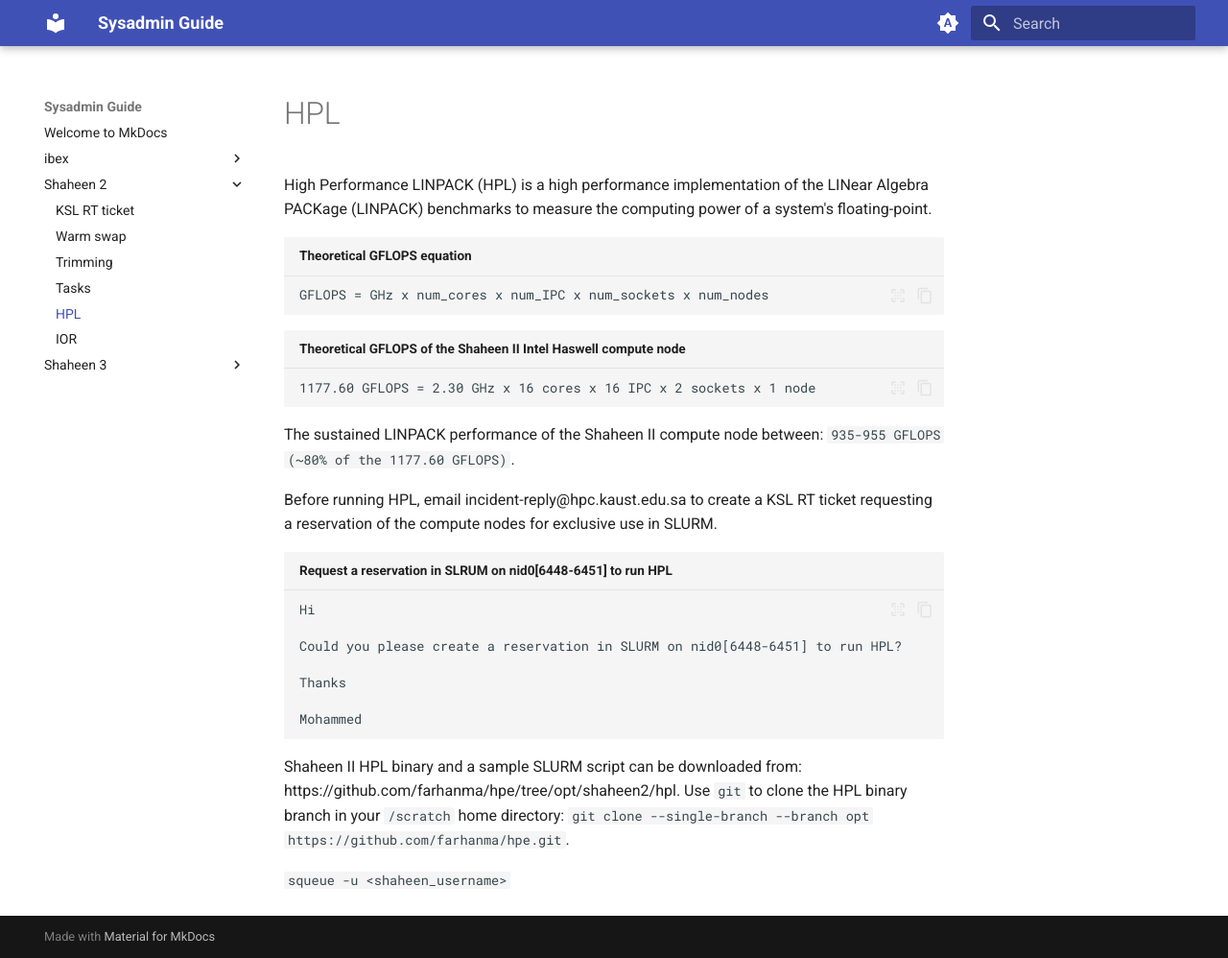
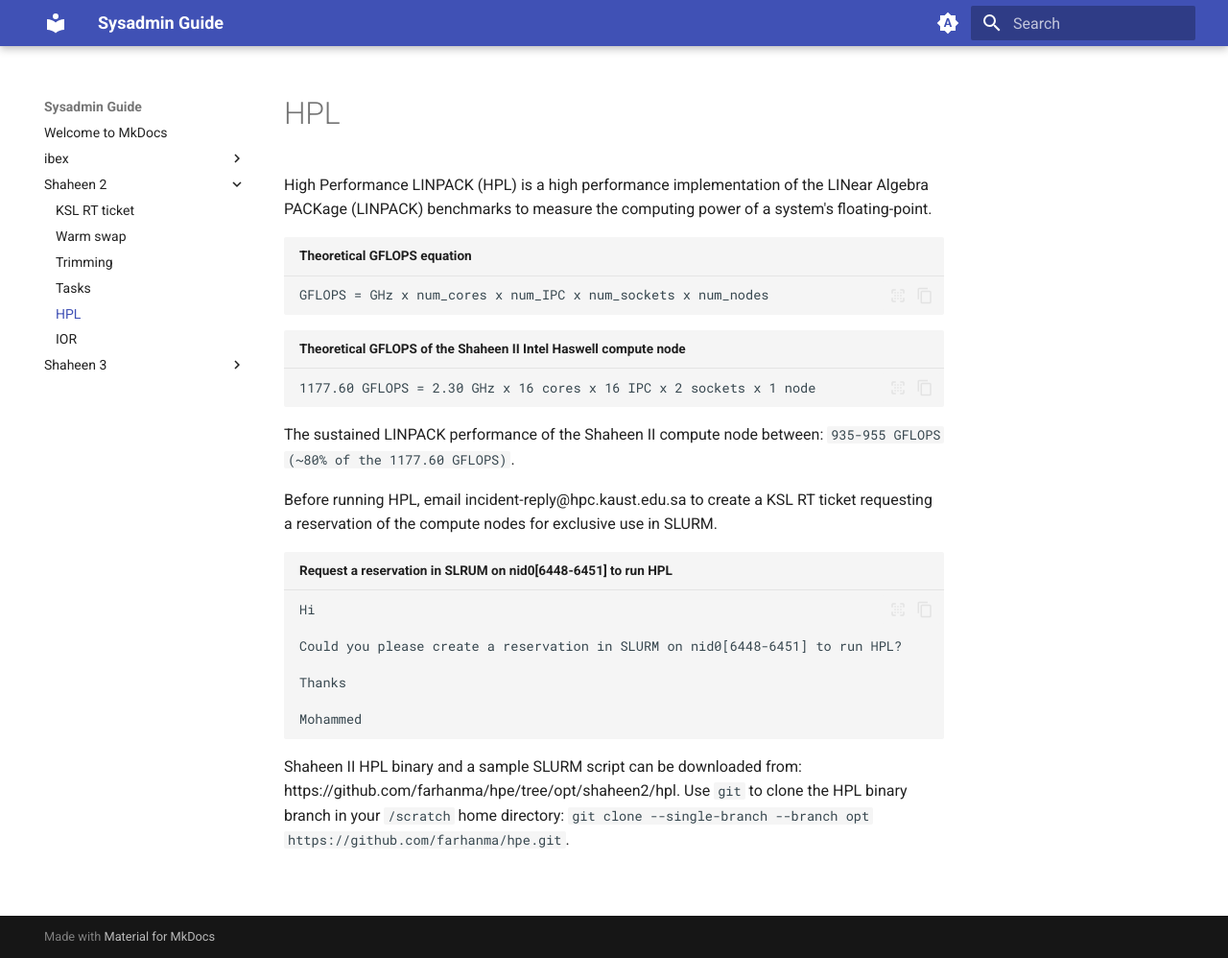
Before and after one commit to farhanma/hpe, an MkDocs documentation site: the page built from docs/shaheen2/hpl.md, in a window 1280 px wide and 998 px high. Shown: the whole window at 96% size. Built offline with MkDocs 1.6.1 and Material for MkDocs 9.7.7, drawn with Linux system fonts in a browser that asks for light colours.

Commit message:
small change

```diff
--- a/docs/shaheen2/hpl.md
+++ b/docs/shaheen2/hpl.md
@@ -34,5 +34,3 @@ Shaheen II HPL binary and a sample SLURM script can be downloaded from:
 https://github.com/farhanma/hpe/tree/opt/shaheen2/hpl. Use `git` to clone the
 HPL binary branch in your `/scratch` home directory:
 `git clone --single-branch --branch opt https://github.com/farhanma/hpe.git`.
-
-`squeue -u <shaheen_username>`
```
